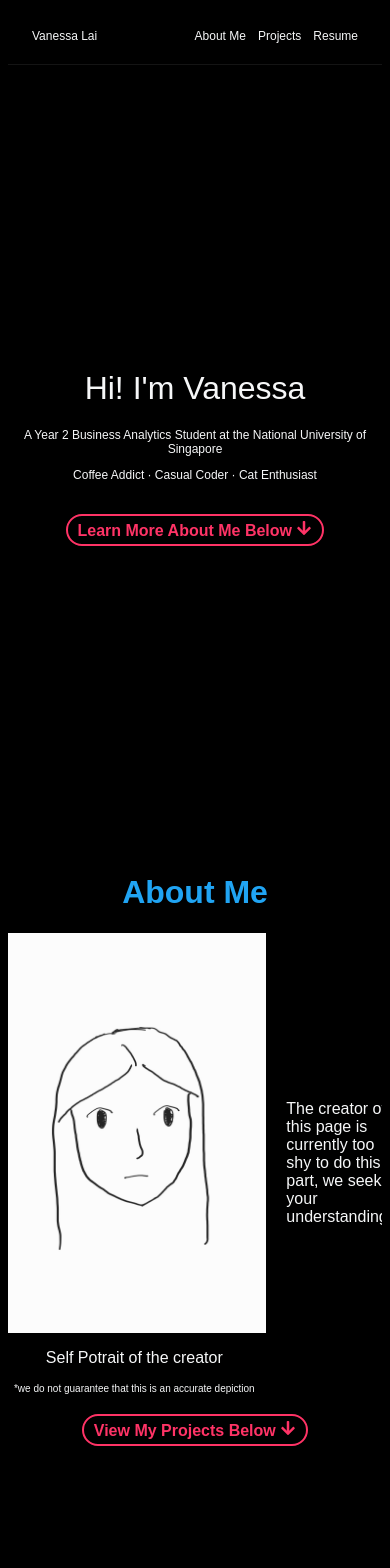
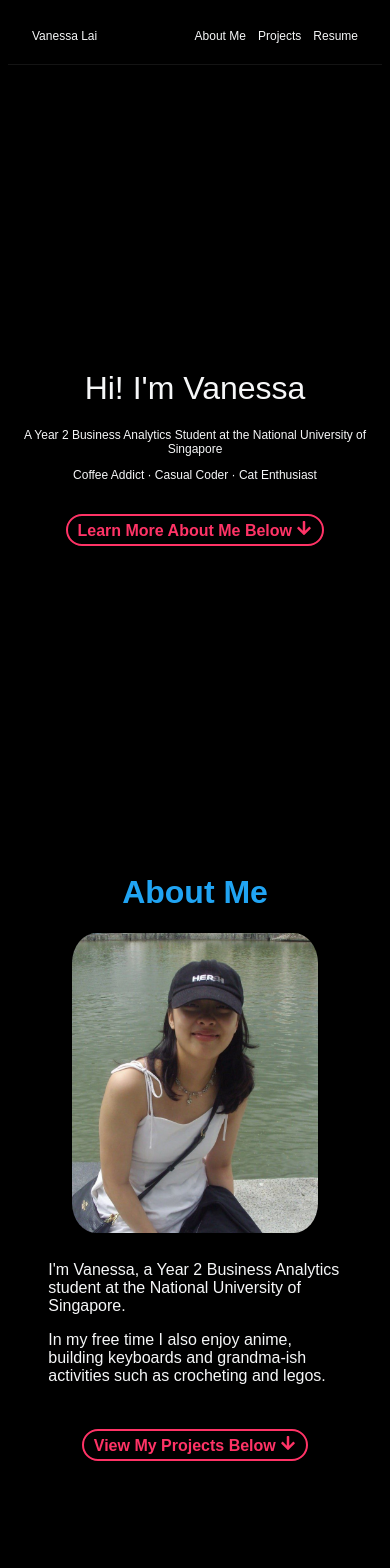
Before and after one commit to vanesssalai/portfolio, a React (Vite) app: page / in a window 390 px wide. Shown: the top 1568 px of the page. Built offline with nearby package versions, Linux system fonts and the light colour scheme; a web font is replaced by a local one.

Commit message:
updated About

```diff
--- a/src/components/AboutMe/AboutMe.css
+++ b/src/components/AboutMe/AboutMe.css
@@ -15,10 +15,19 @@
     display: flex;
     flex-direction: row;
     align-items: center;
-    gap: 20px;
+    gap: 10%;
 
     a {
         font-size: 10px;
+    }
+}
+
+.about-text {
+    margin: 12px;
+    max-width: 70%;
+
+    p {
+        margin-bottom: 12px;
     }
 }
 
@@ -28,6 +37,23 @@
     align-items: center;
 
     img {
+        border-radius: 10%;
         height: 400px;
     }
 }
+
+@media screen and (max-width: 768px) {
+    .about-container {
+        flex-direction: column;
+    }
+
+    .about-text {
+        max-width: 90%;
+    }
+
+    .about-image {
+        img {
+            height: 300px;
+        }
+    }
+}
--- a/src/components/AboutMe/AboutMe.jsx
+++ b/src/components/AboutMe/AboutMe.jsx
@@ -1,7 +1,7 @@
 import React from "react";
 import { FaArrowDown } from "react-icons/fa";
-import Self_Portrait from '../../assets/Images/About/tempProfile.jpg'
-import './AboutMe.css'
+import Self_Portrait from '../../assets/Images/About/tempProfile.jpg';
+import './AboutMe.css';
 
 export default function About() {
     return (
@@ -9,21 +9,23 @@ export default function About() {
             <h1>About Me</h1>
             <div className="about-container">
                 <div className="about-image">
-                    <img src={Self_Portrait} alt="Self Portrait" />
-                    <p>Self Potrait of the creator</p>
-                    <a>*we do not guarantee that this is an accurate depiction </a>
+                    <img src="/src/assets/Images/About/VanessaLai.jpg" alt="Vanessa"/>
                 </div>
                 <div className="about-text">
+                    <p>
+                        I'm Vanessa, a Year 2 Business Analytics student at the National University of Singapore.
 
-                    <p>The creator of this page is currently too shy to do this part, we seek your understanding</p>
+                    </p>
+                    <p>
+                        In my free time I also enjoy anime, building keyboards and grandma-ish activities such as crocheting and legos.
+                    </p>
                 </div>
-
             </div>
             <div className="link-button">
-                    <a href='#projects' className="link">
-                        View My Projects Below <FaArrowDown />
-                    </a>
-                </div>
+                <a href='#projects' className="link">
+                    View My Projects Below <FaArrowDown />
+                </a>
+            </div>
         </div>
     )
 }
--- a/src/layout/Footer/Footer.jsx
+++ b/src/layout/Footer/Footer.jsx
@@ -10,7 +10,7 @@ export default function Footer() {
                     <a href='https://www.linkedin.com/in/vanessa-lai-2496b52b2/'>LinkedIn</a>
                     <a href='https://github.com/vanesssalai'>GitHub</a>
                     <a href='mailto:vanessa_lai@u.nus.edu'>Email</a>
-                    <a href='/static/VanessaLai_Resume.pdf'>Resume</a>
+                    <a href='/static/VanessaLai_Resume.pdf' target='_blank'>Resume</a>
                 </div>
             </div>
         </footer>
--- a/src/layout/Header/Header.jsx
+++ b/src/layout/Header/Header.jsx
@@ -1,5 +1,51 @@
 import React, { useState, useEffect } from "react";
 import './Header.css';
+
+const ANIMATION_FRAMES = [
+    "♪♬┏(⌐■_■)┛",
+    "♬♪┗(⌐■_■)┓"
+];
+const ANIMATION_INTERVAL = 500;
+const ANIMATION_DURATION = 8000;
+
+const resetAnimation = (element) => {
+    if (element) {
+        element.style.animation = 'none';
+        element.offsetHeight; // Trigger reflow
+        element.style.animation = null;
+    }
+};
+
+function HeaderContent({ toggleAnimation }) {
+    return (
+        <header>
+            <div className="name">
+                <a onClick={toggleAnimation}>Vanessa Lai</a>
+            </div>
+            <nav className="header-links">
+                <a className="header-about" href="/#about">About Me</a>
+                <a className="header-projects" href="/#projects">Projects</a>
+                <a
+                    className="header-resume"
+                    href="/static/VanessaLai_Resume.pdf"
+                    target="_blank"
+                    rel="noopener noreferrer">
+                        Resume
+                </a>
+            </nav>
+        </header>
+    );
+}
+
+function AnimationComponent({ frame }) {
+    return (
+        <div className="animation-container">
+            <div className="animation-text">
+                {ANIMATION_FRAMES[frame]}
+            </div>
+        </div>
+    );
+}
 
 export default function Header() {
     const [showAnimation, setShowAnimation] = useState(false);
@@ -8,53 +54,32 @@ export default function Header() {
     const toggleAnimation = () => {
         setShowAnimation(true);
         setAnimationFrame(0);
-        const animationElement = document.querySelector('.animation-text');
-        if (animationElement) {
-            animationElement.style.animation = 'none';
-            animationElement.offsetHeight;
-            animationElement.style.animation = null;
-        }
+        resetAnimation(document.querySelector('.animation-text'));
     };
-
-    const animationFrames = [
-        "♪♬┏(⌐■_■)┛",
-        "♬♪┗(⌐■_■)┓"
-    ];
 
     useEffect(() => {
         let animationInterval;
         if (showAnimation) {
             animationInterval = setInterval(() => {
-                setAnimationFrame((prevFrame) => (prevFrame + 1) % animationFrames.length);
-            }, 500);
+                setAnimationFrame((prevFrame) => (prevFrame + 1) % ANIMATION_FRAMES.length);
+            }, ANIMATION_INTERVAL);
 
-            setTimeout(() => {
+            const timer = setTimeout(() => {
                 clearInterval(animationInterval);
                 setShowAnimation(false);
-            }, 8000);
+            }, ANIMATION_DURATION);
+
+            return () => {
+                clearInterval(animationInterval);
+                clearTimeout(timer);
+            };
         }
-        return () => clearInterval(animationInterval);
     }, [showAnimation]);
 
     return (
         <>
-            <header>
-                <div className="name">
-                    <a onClick={toggleAnimation}>Vanessa Lai</a>
-                </div>
-                <div className="header-links">
-                    <a className="header-about" href="/#about">About Me</a>
-                    <a className="header-projects" href="/#projects">Projects</a>
-                    <a className="header-resume" href="/static/VanessaLai_Resume.pdf">Resume</a>
-                </div>
-            </header>
-            {showAnimation && (
-                <div className="animation-container">
-                    <div className="animation-text">
-                        {animationFrames[animationFrame]}
-                    </div>
-                </div>
-            )}
+            <HeaderContent toggleAnimation={toggleAnimation} />
+            {showAnimation && <AnimationComponent frame={animationFrame} />}
         </>
     );
 }
```
Also changed, not shown: src/assets/Images/About/VanessaLai.jpg (added).
